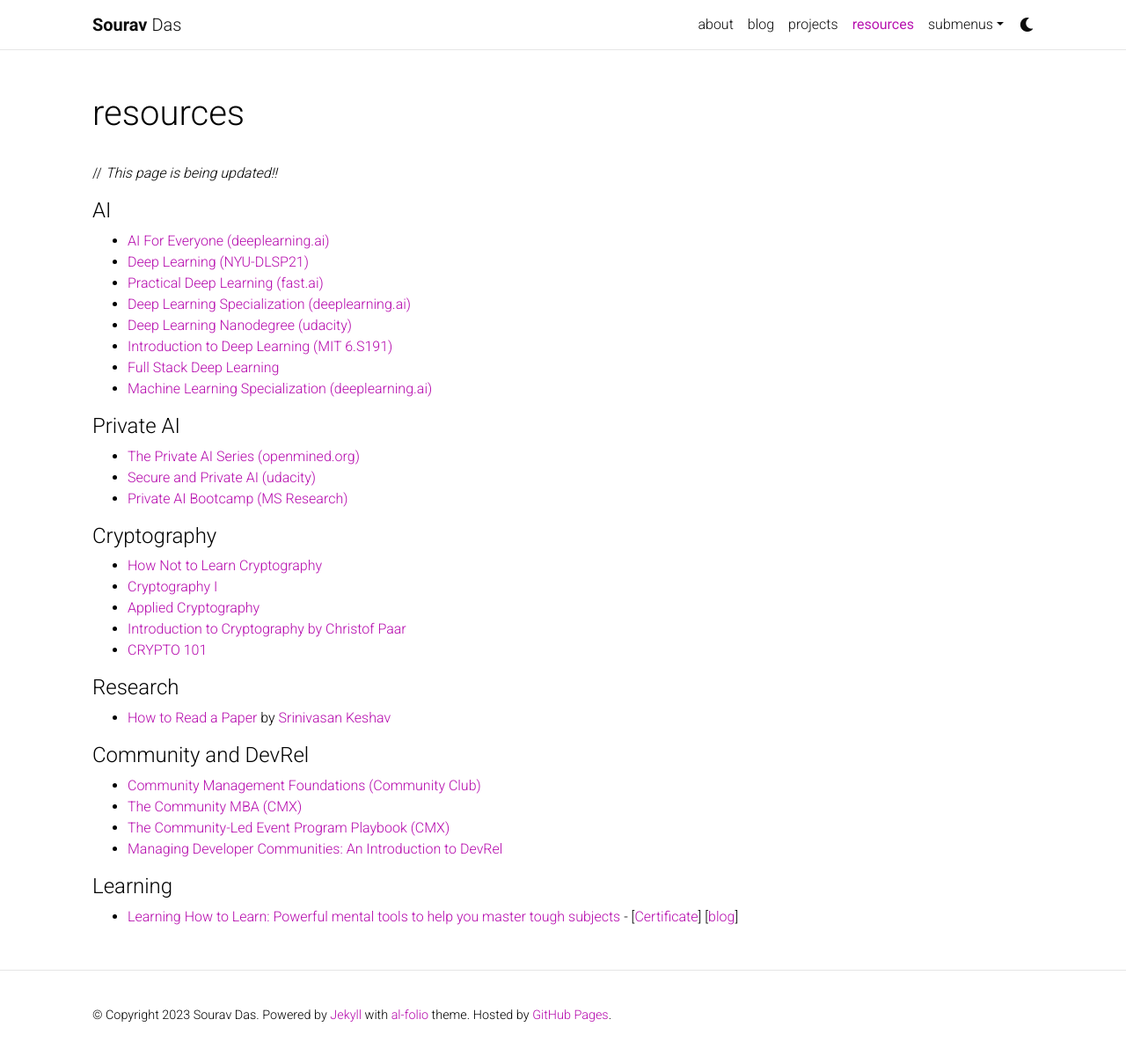
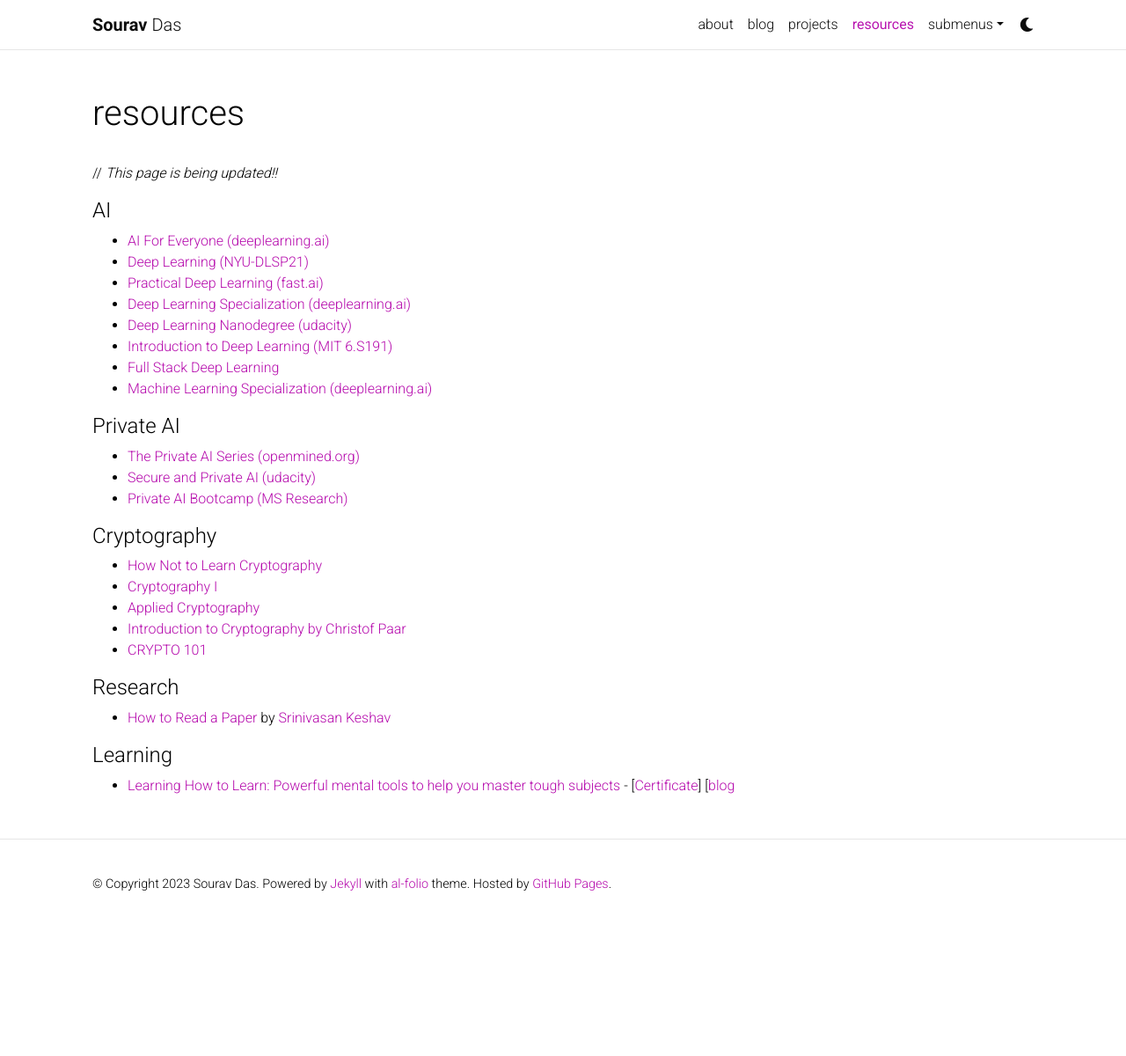
Before and after one commit to souravcipher/souravcipher.github.io, a Jekyll site: the page built from _pages/resources.md, in a window 1280 px wide and 1204 px high. Shown: the top 1200 px of the window at 88% size. Built offline with Jekyll 4.4.1, drawn with Linux system fonts in a browser that asks for light colours; comment, search, counter and statistics services are not loaded; a style sheet for code colours, icons or effects is not loaded.

Commit message:
Update resources.md

```diff
--- a/_pages/resources.md
+++ b/_pages/resources.md
@@ -38,13 +38,6 @@
 
 - [How to Read a Paper](http://svr-sk818-web.cl.cam.ac.uk/keshav/papers/07/paper-reading.pdf) by [Srinivasan Keshav](https://svr-sk818-web.cl.cam.ac.uk/keshav/wiki/index.php/Main_Page)
 
-#### Community and DevRel
-
-- [Community Management Foundations (Community Club)](https://www.community.club/c-school/foundations)
-- [The Community MBA (CMX)](https://training.cmxhub.com/)
-- [The Community-Led Event Program Playbook (CMX)](https://training.cmxhub.com/)
-- [Managing Developer Communities: An Introduction to DevRel](https://learn.community.club/course/introduction-devrel)
-
 #### Learning
 
-- [Learning How to Learn: Powerful mental tools to help you master tough subjects](https://www.coursera.org/learn/learning-how-to-learn/) - [[Certificate](https://www.coursera.org/account/accomplishments/certificate/E79VGUCDNV44)] [[blog](https://souravcipher.github.io/blog/2022/learning-how-learn/)]
+- [Learning How to Learn: Powerful mental tools to help you master tough subjects](https://www.coursera.org/learn/learning-how-to-learn/) - [[Certificate](https://www.coursera.org/account/accomplishments/certificate/E79VGUCDNV44)] [[blog](https://souravcipher.github.io/blog/2022/learning-how-learn/)
```
